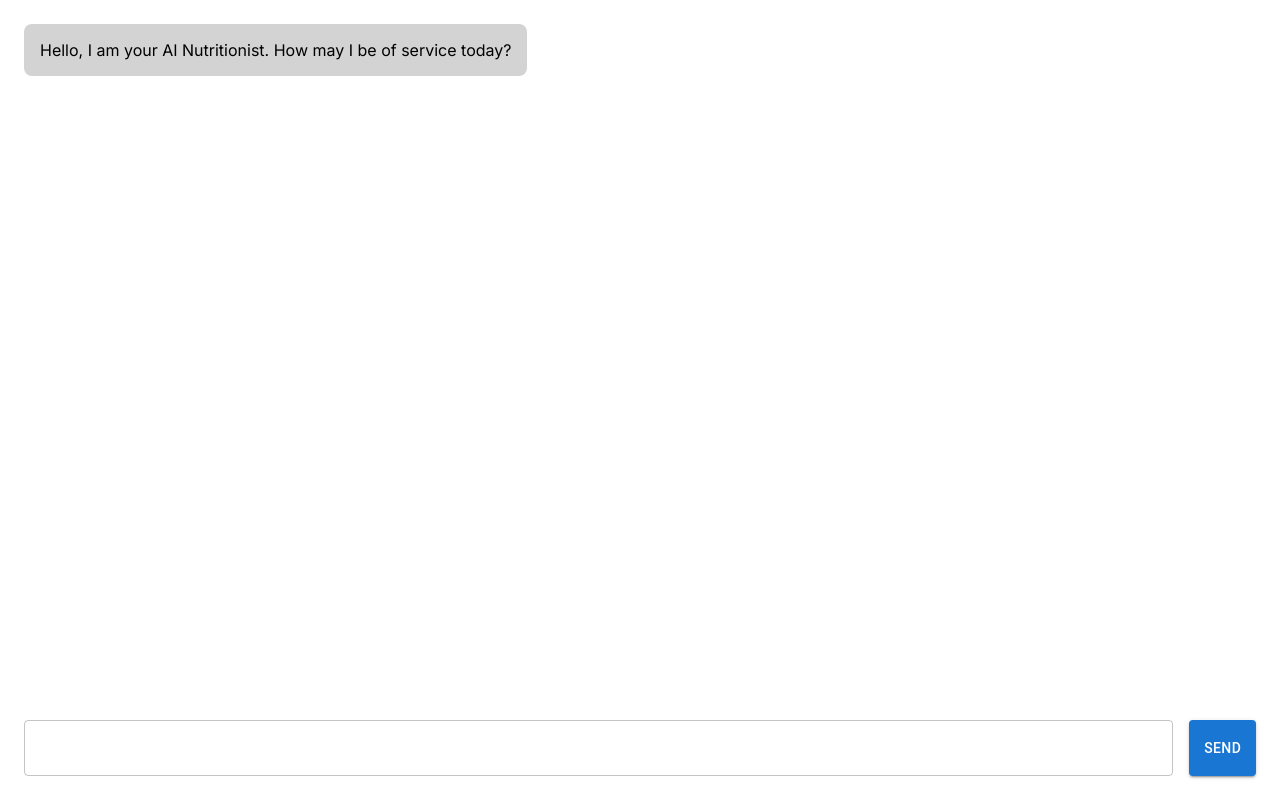
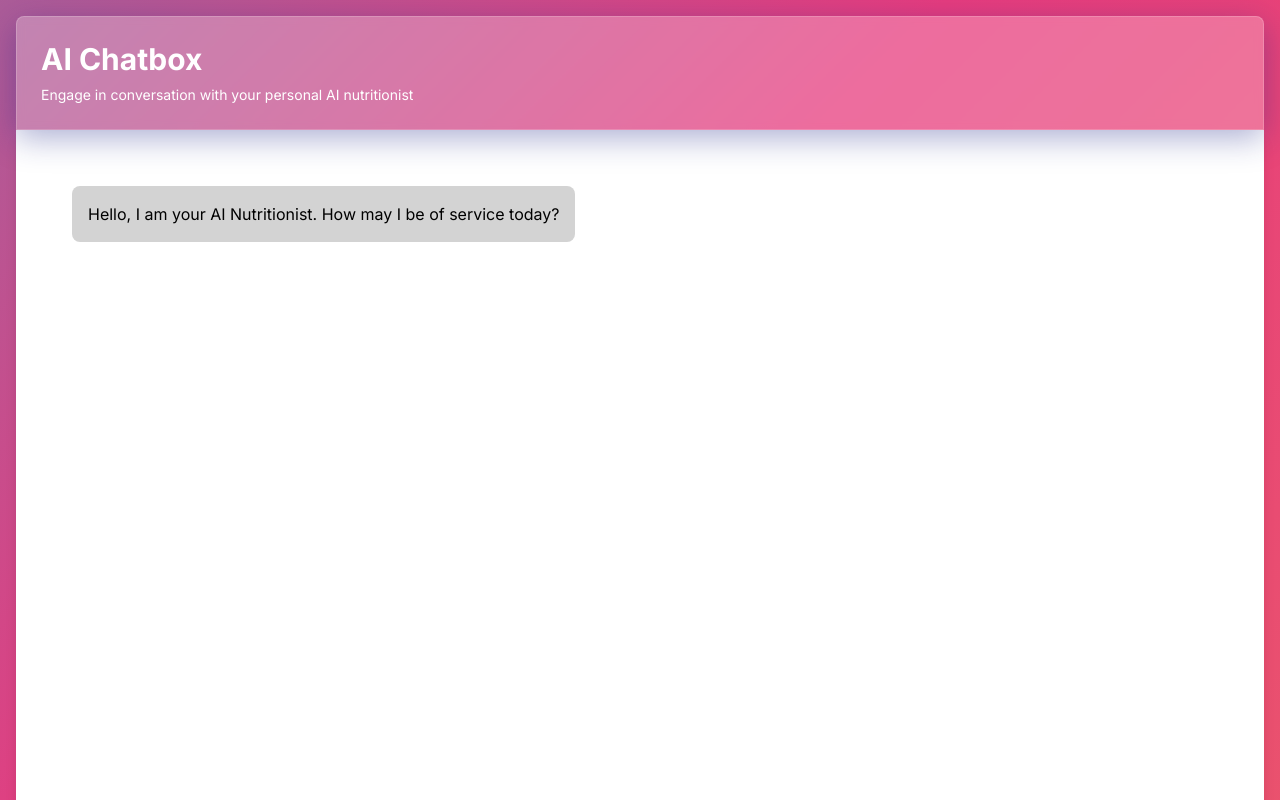
Before and after one commit to Arshinred/Ai_Customer_Service, a Next.js app: page / in a window 1280 px wide. Shown: the top 800 px of the page. Built offline with nearby package versions, Linux system fonts and the light colour scheme.

Commit message:
Update layout.js

```diff
--- a/app/layout.js
+++ b/app/layout.js
@@ -4,14 +4,65 @@ import "./globals.css";
 const inter = Inter({ subsets: ["latin"] });
 
 export const metadata = {
-  title: "Create Next App",
-  description: "Generated by create next app",
+  title: "AI NUTRITIONIST",
+  description: "An interactive AI chatbox application",
 };
 
 export default function RootLayout({ children }) {
   return (
     <html lang="en">
-      <body className={inter.className}>{children}</body>
+      <head>
+        <link
+          href="https://cdnjs.cloudflare.com/ajax/libs/tailwindcss/2.2.19/tailwind.min.css"
+          rel="stylesheet"
+        />
+        <style>{`
+          @keyframes gradientBG {
+            0% { background-position: 0% 50%; }
+            50% { background-position: 100% 50%; }
+            100% { background-position: 0% 50%; }
+          }
+          .animate-gradient {
+            background: linear-gradient(-45deg, #ee7752, #e73c7e, #23a6d5, #23d5ab);
+            background-size: 400% 400%;
+            animation: gradientBG 15s ease infinite;
+          }
+          .animate-fade-in {
+            animation: fadeIn 0.5s ease-out;
+          }
+          @keyframes fadeIn {
+            from { opacity: 0; }
+            to { opacity: 1; }
+          }
+          .animate-slide-up {
+            animation: slideUp 0.5s ease-out;
+          }
+          @keyframes slideUp {
+            from { transform: translateY(20px); opacity: 0; }
+            to { transform: translateY(0); opacity: 1; }
+          }
+          .glass-effect {
+            background: rgba(255, 255, 255, 0.25);
+            box-shadow: 0 8px 32px 0 rgba(31, 38, 135, 0.37);
+            backdrop-filter: blur(4px);
+            -webkit-backdrop-filter: blur(4px);
+            border: 1px solid rgba(255, 255, 255, 0.18);
+          }
+        `}</style>
+      </head>
+      <body className={`${inter.className} min-h-screen animate-gradient`} style={{ overflow: 'hidden' }}>
+        <div className="container mx-auto p-4">
+          <header className="glass-effect text-white p-6 rounded-t-lg animate-fade-in">
+            <h1 className="text-3xl font-bold text-white-500">AI Chatbox</h1>
+            <p className="mt-2 text-sm">Engage in conversation with your personal AI nutritionist</p>
+          </header>
+          <main className="bg-white p-8 rounded-b-lg shadow-lg animate-slide-up">
+            {children}
+          </main>
+          <footer className="mt-8 text-center text-white text-sm animate-fade-in">
+          </footer>
+        </div>
+      </body>
     </html>
   );
 }
```
